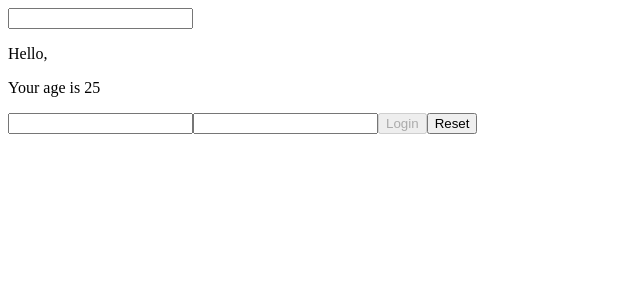
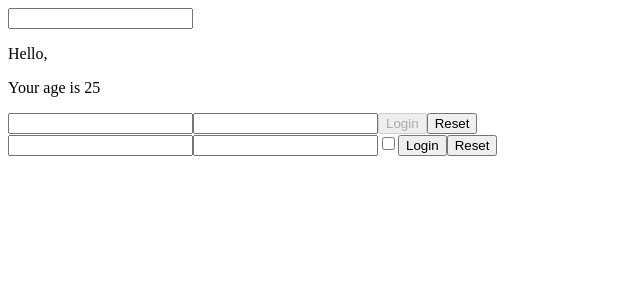
Before and after one commit to Rushizo/EserciziReact, a React (Create React App) app in the folder esercizi_da_inviare/: page / in a window 1280 px wide. Shown: the top 300 px of the page, without its empty margins (0-640 px from the left). Built offline with nearby package versions, Linux system fonts and the light colour scheme.

Commit message:
Exercise 23 done

```diff
--- a/esercizi_da_inviare/src/App.js
+++ b/esercizi_da_inviare/src/App.js
@@ -1,12 +1,13 @@
 import InteractiveWelcome from "./InteractiveWelcome"
 import Login from "./Login"
+import UncontrolledLogin from "./UncontrolledLogin"
 
 const App = () =>{
     return(
         <>
             <InteractiveWelcome  />
             <Login />
-
+            <UncontrolledLogin />
         </>
     )
 }
```
Also changed, not shown: esercizi_da_inviare/src/UncontrolledLogin.js (renamed from esercizi_da_inviare/src/UncontrolledComponent.js).
